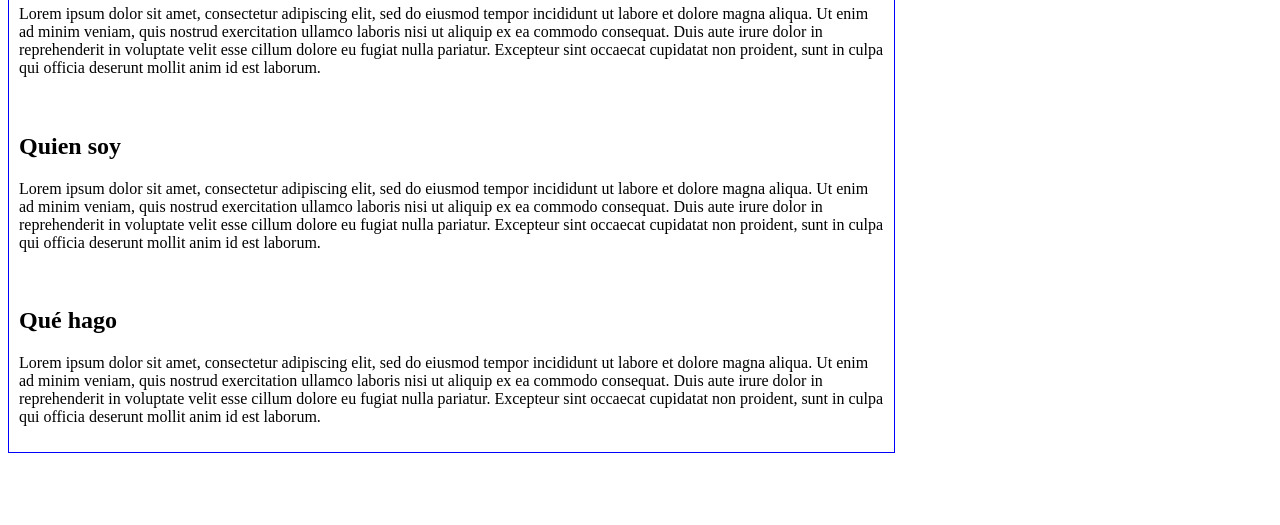
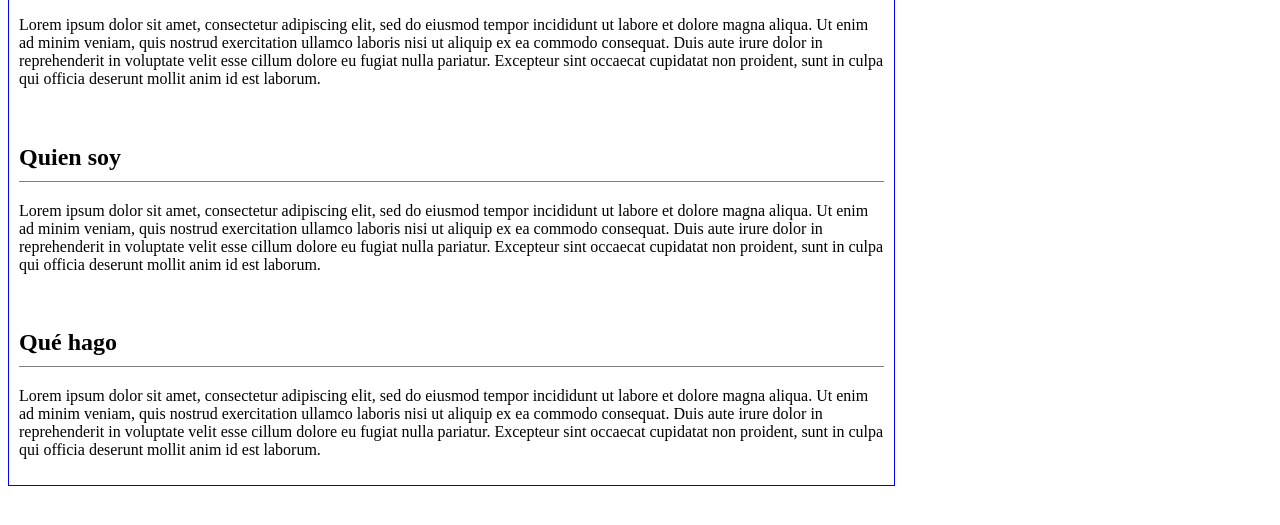
Before and after one commit to eduardolp84/pagina-personal, a plain HTML site: page biografia.html in a window 1280 px wide. Shown: the part 183-708 px from the top of the page. Drawn offline with Linux system fonts and the light colour scheme.

Commit message:
Adiccion de clases

```diff
--- a/biografia.html
+++ b/biografia.html
@@ -23,6 +23,11 @@
     .parrafos{
         padding: 10px;
     }
+    .border-section{
+        border-bottom: 1px solid grey;
+        padding-right: 50px;
+        padding-bottom: 10px;
+    }
 </style>
 <body>
 
@@ -30,7 +35,7 @@
     <main>
 
         <section id="origen" class="parrafos">
-            <h2>De donde soy</h2>
+            <h2 class="border-section">De donde soy</h2>
             <p>
                 Lorem ipsum dolor sit amet, consectetur adipiscing elit, sed do eiusmod tempor incididunt ut labore et dolore magna
                 aliqua. Ut enim ad minim veniam, quis nostrud exercitation ullamco laboris nisi ut aliquip ex ea commodo consequat. Duis
@@ -40,7 +45,7 @@
         </section>
 
         <section id="personal" class="parrafos">
-            <h2>Quien soy</h2>
+            <h2 class="border-section">Quien soy</h2>
             <p>
                 Lorem ipsum dolor sit amet, consectetur adipiscing elit, sed do eiusmod tempor incididunt ut labore et dolore magna
                 aliqua. Ut enim ad minim veniam, quis nostrud exercitation ullamco laboris nisi ut aliquip ex ea commodo consequat. Duis
@@ -50,7 +55,7 @@
         </section>
 
         <section id="laboral" class="parrafos">
-            <h2>Qué hago</h2>
+            <h2 class="border-section">Qué hago</h2>
             <p>
                 Lorem ipsum dolor sit amet, consectetur adipiscing elit, sed do eiusmod tempor incididunt ut labore et dolore magna
                 aliqua. Ut enim ad minim veniam, quis nostrud exercitation ullamco laboris nisi ut aliquip ex ea commodo consequat. Duis
```
